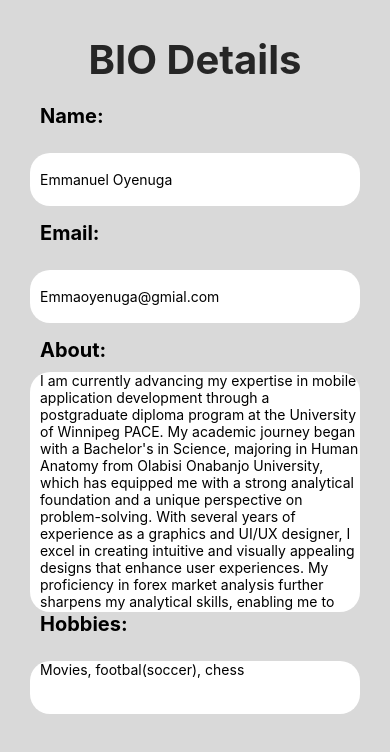
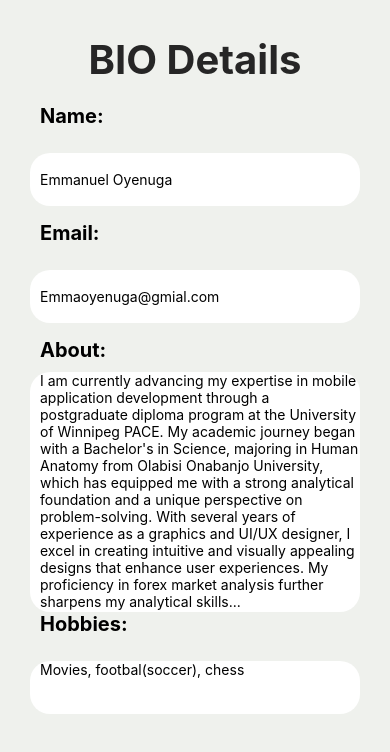
Before and after one commit to donrillycodes/BioDataPage_Emmanuel, a React Native app: screen / in a window 390 px wide. Shown: the top 752 px of the page. Built offline with nearby package versions, Linux system fonts and the light colour scheme.

Commit message:
changed the background color in feature

```diff
--- a/App.js
+++ b/App.js
@@ -16,7 +16,7 @@ export default function App() {
         <Text style={styles.nameInput} >About:</Text>
         <TextInput
           multiline={true}
-          numberOfLines={10} style={styles.textArea} placeholder= "I am currently advancing my expertise in mobile application development through a postgraduate diploma program at the University of Winnipeg PACE. My academic journey began with a Bachelor's in Science, majoring in Human Anatomy from Olabisi Onabanjo University, which has equipped me with a strong analytical foundation and a unique perspective on problem-solving. With several years of experience as a graphics and UI/UX designer, I excel in creating intuitive and visually appealing designs that enhance user experiences. My proficiency in forex market analysis further sharpens my analytical skills, enabling me to dissect charts with precision and develop strategic insights.."/>
+          numberOfLines={10} style={styles.textArea} placeholder= "I am currently advancing my expertise in mobile application development through a postgraduate diploma program at the University of Winnipeg PACE. My academic journey began with a Bachelor's in Science, majoring in Human Anatomy from Olabisi Onabanjo University, which has equipped me with a strong analytical foundation and a unique perspective on problem-solving. With several years of experience as a graphics and UI/UX designer, I excel in creating intuitive and visually appealing designs that enhance user experiences. My proficiency in forex market analysis further sharpens my analytical skills..."/>
         <Text style={styles.nameInput} >Hobbies:</Text>
         <TextInput
             multiline={true}
@@ -31,7 +31,7 @@ export default function App() {
 const styles = StyleSheet.create({
   container: {
     flex: 1,
-    backgroundColor: '#D9D9D9',
+    backgroundColor: '#eff1ed',
   },
   headerContainer: {
     justifyContent:"center",
```
